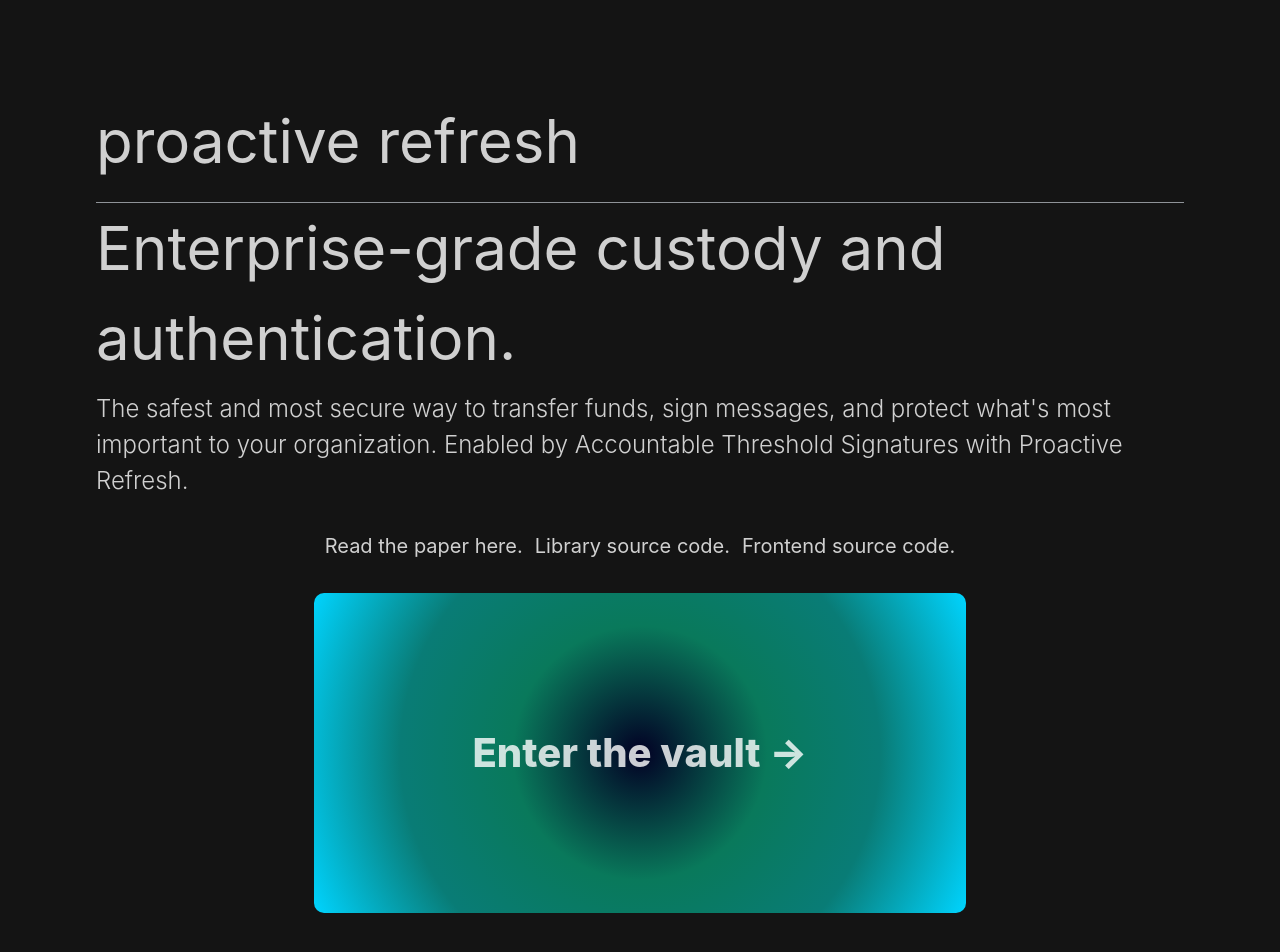
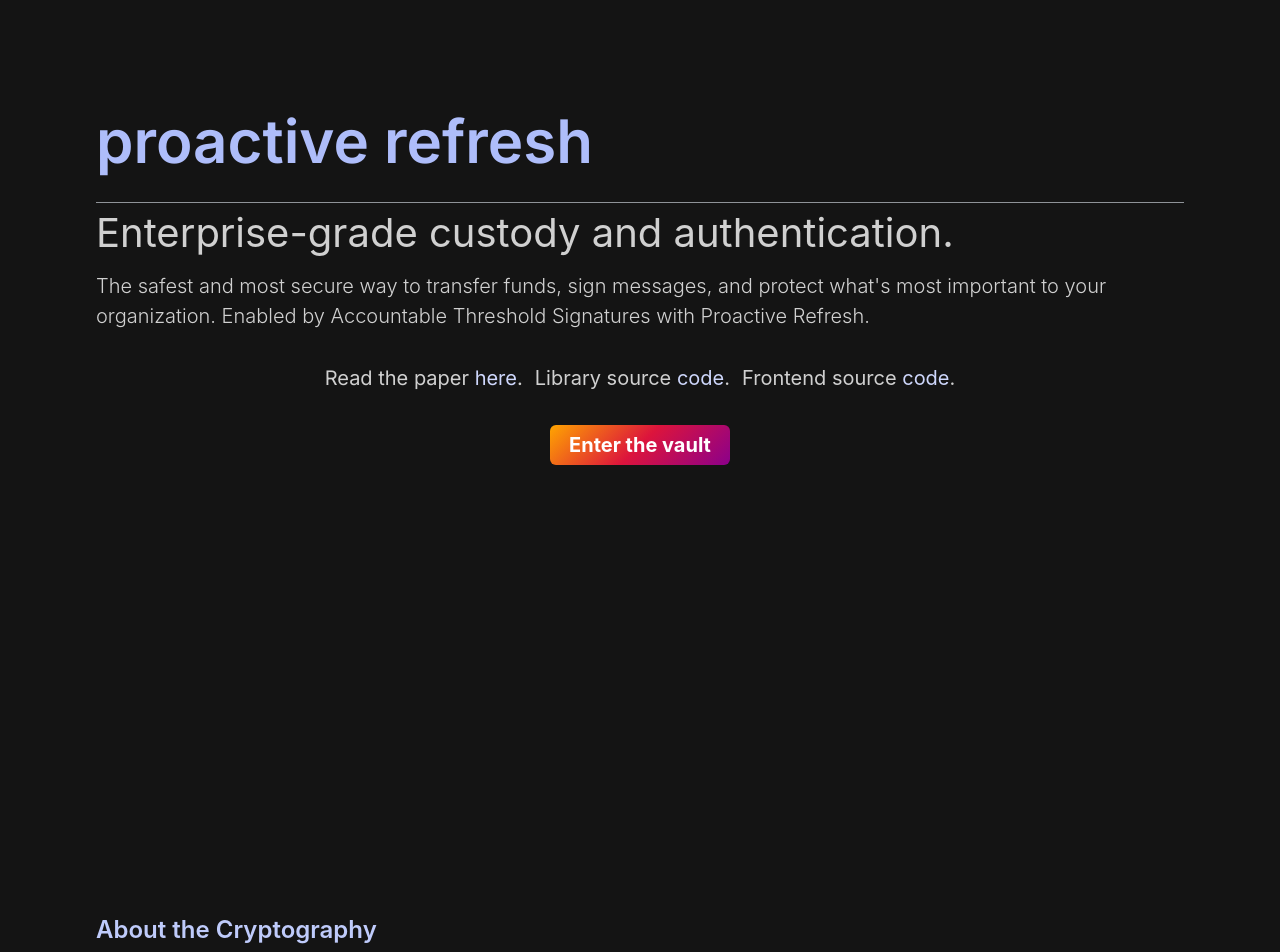
Before and after one commit to nathanhleung/proactive-refresh-frontend, a Next.js app: page / in a window 1280 px wide. Shown: the top 952 px of the page. Built offline with nearby package versions, Linux system fonts and the light colour scheme; what wagmi would draw is missing.

Commit message:
landing page

```diff
--- a/pages/index.tsx
+++ b/pages/index.tsx
@@ -9,8 +9,14 @@ import {
   VStack,
   HStack,
   Center,
+  Button,
+  keyframes
 } from '@chakra-ui/react';
 import Link from 'next/link';
+import { Inter } from '@next/font/google'
+
+const font = Inter({ subsets: ['latin'], weight: '400'})
+const headerFont = Inter({ subsets: ['latin'], weight: '600'})
 
 export default function Home() {
   return (
@@ -18,10 +24,10 @@ export default function Home() {
       <main className={styles.main}>
         <Box minH='100vh' justifyContent='space-between'>
           <Box fontSize={60} width='100%'>
-            proactive refresh
-            <Divider py={2} />
-            Enterprise-grade custody and authentication.
-            <Text fontSize={24} fontWeight={300} pt={2}>
+            <Text className={headerFont.className} color={'#aebdfa'}>proactive refresh</Text>
+            <Divider py={2}/>
+            <Text fontSize={40}>Enterprise-grade custody and authentication.</Text>
+            <Text fontSize={20} fontWeight={300} pt={2}>
               The safest and most secure way to transfer funds, sign messages,
               and protect what&apos;s most important to your organization.{' '}
               Enabled by <></>Accountable Threshold Signatures with Proactive
@@ -29,11 +35,12 @@ export default function Home() {
             </Text>
           </Box>
           <HStack gap={3} fontSize={20} justifyContent='center' py={8}>
-            <Text>
+            <Text className={font.className}>
               Read the paper{' '}
               <ExternalLink
                 href='https://eprint.iacr.org/2022/1656.pdf'
                 target='_blank'
+                color={'#ced7fc'}
               >
                 here
               </ExternalLink>
@@ -44,6 +51,7 @@ export default function Home() {
               <ExternalLink
                 href='https://github.com/lyronctk/ats-pr-bls'
                 target='_blank'
+                color={'#ced7fc'}
               >
                 code
               </ExternalLink>
@@ -51,32 +59,37 @@ export default function Home() {
             </Text>
             <Text>
               Frontend source{' '}
-              <ExternalLink href='https://github.com/nathanhleung/ats-pr-bls-frontend'>
+              <ExternalLink
+              href='https://github.com/nathanhleung/ats-pr-bls-frontend'
+              color={'#ced7fc'}>
                 code
               </ExternalLink>
               .
             </Text>
           </HStack>
           <Center>
-            <Link href='/vault'>
-              <Box
-                borderRadius={10}
-                backgroundColor='rgb(2,0,36)'
-                background='radial-gradient(circle, rgba(2,0,36,1) 0%, rgba(9,121,91,1) 35%, rgba(9,124,118,1) 66%, rgba(0,212,255,1) 100%)'
-                width={'60%'}
-                height={80}
-              >
-                <Center height='100%'>
-                  <Text fontSize={40} fontWeight='extrabold'>
-                    {`Enter the vault ->`}
-                  </Text>
-                </Center>
-              </Box>
-            </Link>
+            <Button padding= '0.6em 1.2em'
+          border-radius= '0.375em'
+          cursor='pointer'
+          color= 'white'
+          background= 'linear-gradient(-45deg, darkmagenta, crimson, orange)'
+          background-size='400% 400%'
+          transition= '0.3s'
+          onClick={() => location.href ='/vault'}
+          _hover={{opacity: '0.9'}}
+          >
+              <Text fontSize={20} fontWeight='bold'>
+                {`Enter the vault`}
+              </Text>
+            </Button>
           </Center>
         </Box>
-        <Box pt={10}>
-          <Text fontSize={20}>
+        <Box pt={4}>
+          <Text fontSize={24}
+          fontWeight={600}
+          paddingBottom={2}
+          color={'#bfcbfb'}>About the Cryptography</Text>
+          <Text fontSize={18} color='lightgrays'>
             Accountable Threshold Signatures with Proactive Refresh were first
             described by Dan Boneh, cryptography researcher and professor at
             Stanford University. It is a way for a quorum of members of an
```
